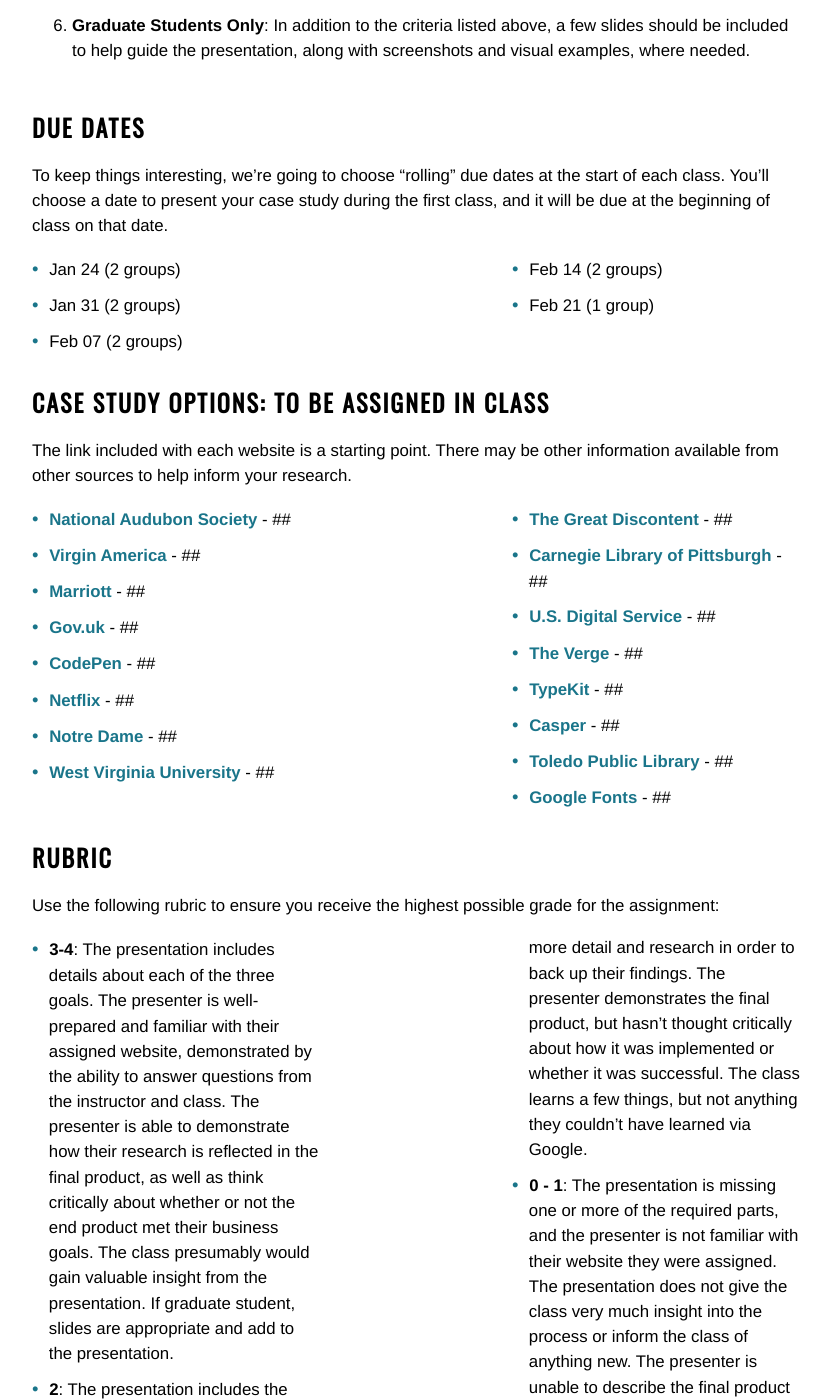
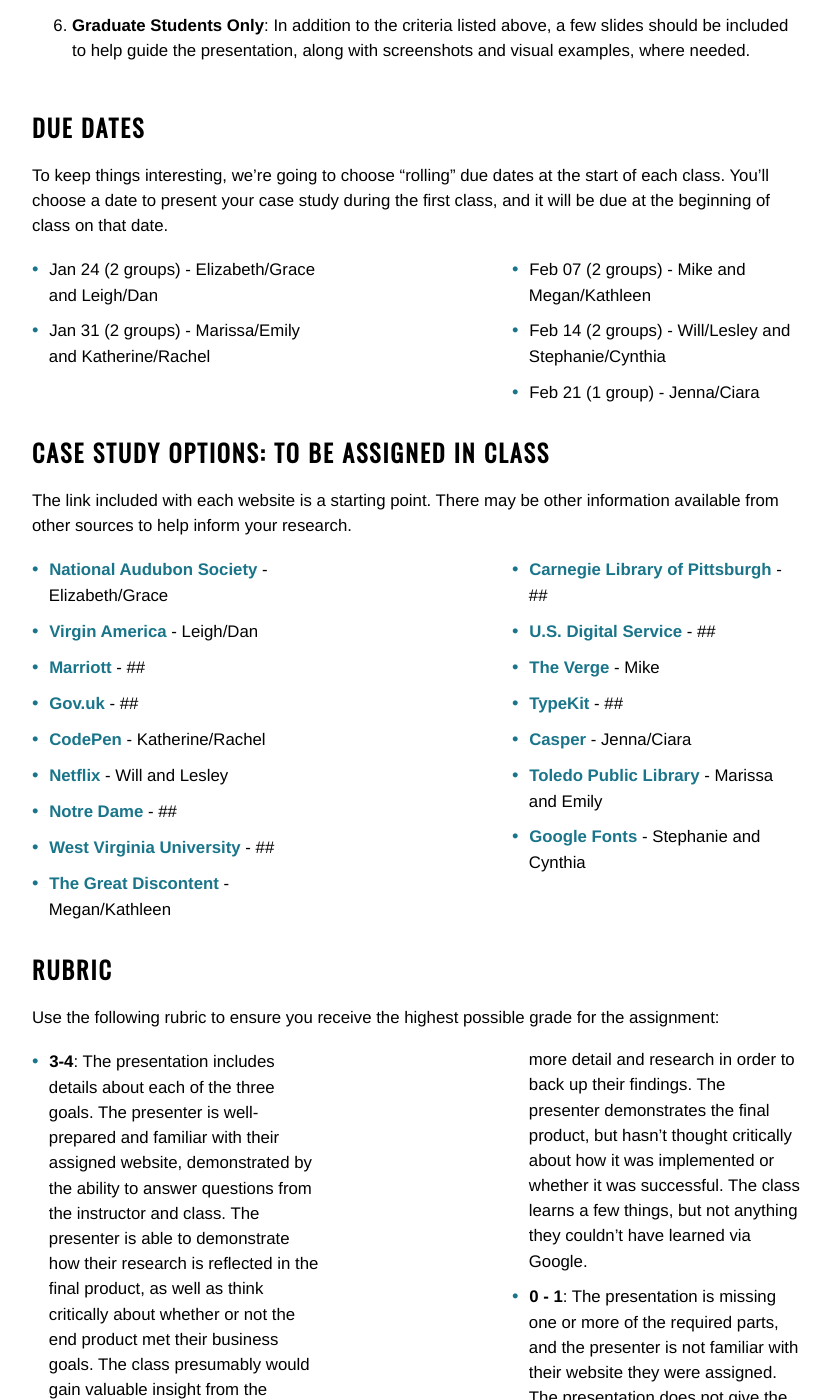
Before and after one commit to KentStateWeb/rwd, a Jekyll site: the page built from _assignments/casestudy.md, in a window 1280 px wide and 1400 px high, scrolled down 979 px. Shown: the whole window, without its empty margins (224-1055 px from the left). Built offline with Jekyll 4.4.1, drawn with Linux system fonts in a browser that asks for light colours; some web fonts are replaced.

Commit message:
Added class assignments

```diff
--- a/_assignments/casestudy.md
+++ b/_assignments/casestudy.md
@@ -23,33 +23,33 @@
 
 To keep things interesting, we're going to choose "rolling" due dates at the start of each class.  You'll choose a date to present your case study during the first class, and it will be due at the beginning of class on that date.
 
-* Jan 24 (2 groups)
-* Jan 31 (2 groups)
-* Feb 07 (2 groups)
-* Feb 14 (2 groups)
-* Feb 21 (1 group)
+* Jan 24 (2 groups) - Elizabeth/Grace and Leigh/Dan
+* Jan 31 (2 groups) - Marissa/Emily and Katherine/Rachel
+* Feb 07 (2 groups) - Mike and Megan/Kathleen
+* Feb 14 (2 groups) - Will/Lesley and Stephanie/Cynthia
+* Feb 21 (1 group) - Jenna/Ciara
 
 ## Case Study Options: To Be Assigned In Class
 
 The link included with each website is a starting point.  There may be other information available from other sources to help inform your research.
 
 
-* [National Audubon Society](http://muledesign.com/2015/02/birds) - ##
-* [Virgin America](http://www.wired.com/2014/06/the-super-slick-ux-of-virgin-americas-new-booking-site/) - ##
+* [National Audubon Society](http://muledesign.com/2015/02/birds) - Elizabeth/Grace
+* [Virgin America](http://www.wired.com/2014/06/the-super-slick-ux-of-virgin-americas-new-booking-site/) - Leigh/Dan
 * [Marriott](http://responsivewebdesign.com/podcast/marriott.html) - ##
 * [Gov.uk](https://gds.blog.gov.uk/2012/11/02/designing-for-different-devices/) - ##
-* [CodePen](http://codepen.seesparkbox.com) - ##
-* [Netflix](http://techblog.netflix.com/2014/03/the-netflix-signup-flow-our-journey-to.html) - ##
+* [CodePen](http://codepen.seesparkbox.com) - Katherine/Rachel
+* [Netflix](http://techblog.netflix.com/2014/03/the-netflix-signup-flow-our-journey-to.html) - Will and Lesley
 * [Notre Dame](http://responsivewebdesign.com/podcast/notre-dame/) - ##
 * [West Virginia University](http://responsivewebdesign.com/podcast/wvu/) - ##
-* [The Great Discontent](http://responsivewebdesign.com/podcast/the-great-discontent/) - ##
+* [The Great Discontent](http://responsivewebdesign.com/podcast/the-great-discontent/) - Megan/Kathleen
 * [Carnegie Library of Pittsburgh](https://responsivewebdesign.com/podcast/carnegie-library-of-pittsburgh/) - ##
 * [U.S. Digital Service](https://responsivewebdesign.com/podcast/usds/) - ##
-* [The Verge](http://www.theverge.com/2016/11/1/13484656/verge-5th-anniversary-relaunch-2016) - ##
+* [The Verge](http://www.theverge.com/2016/11/1/13484656/verge-5th-anniversary-relaunch-2016) - Mike
 * [TypeKit](https://responsivewebdesign.com/podcast/typekit/) - ##
-* [Casper](https://responsivewebdesign.com/podcast/casper/) - ##
-* [Toledo Public Library](https://responsivewebdesign.com/podcast/toledo-public-library/) - ##
-* [Google Fonts](https://responsivewebdesign.com/podcast/google-fonts/) - ##
+* [Casper](https://responsivewebdesign.com/podcast/casper/) - Jenna/Ciara
+* [Toledo Public Library](https://responsivewebdesign.com/podcast/toledo-public-library/) - Marissa and Emily
+* [Google Fonts](https://responsivewebdesign.com/podcast/google-fonts/) - Stephanie and Cynthia
 
 ## Rubric
 
```
Also changed, not shown: 1 other file.
